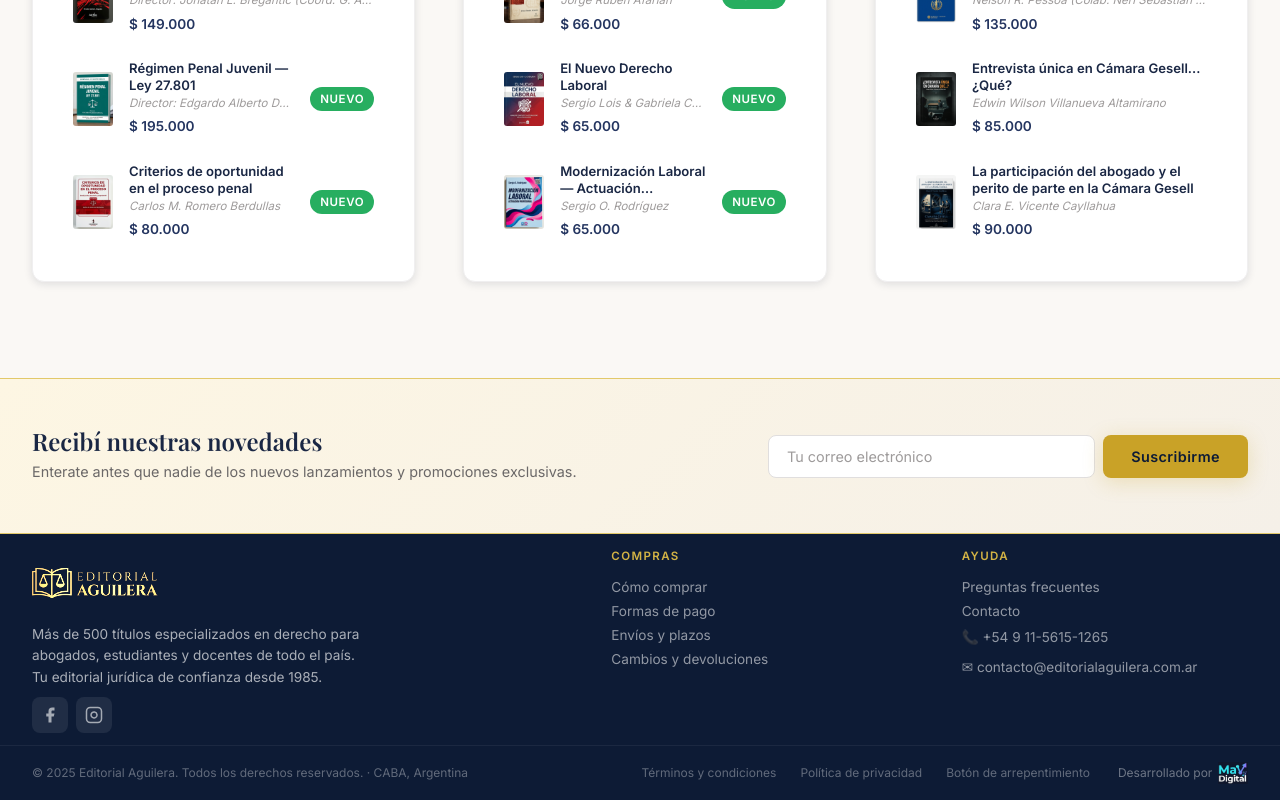
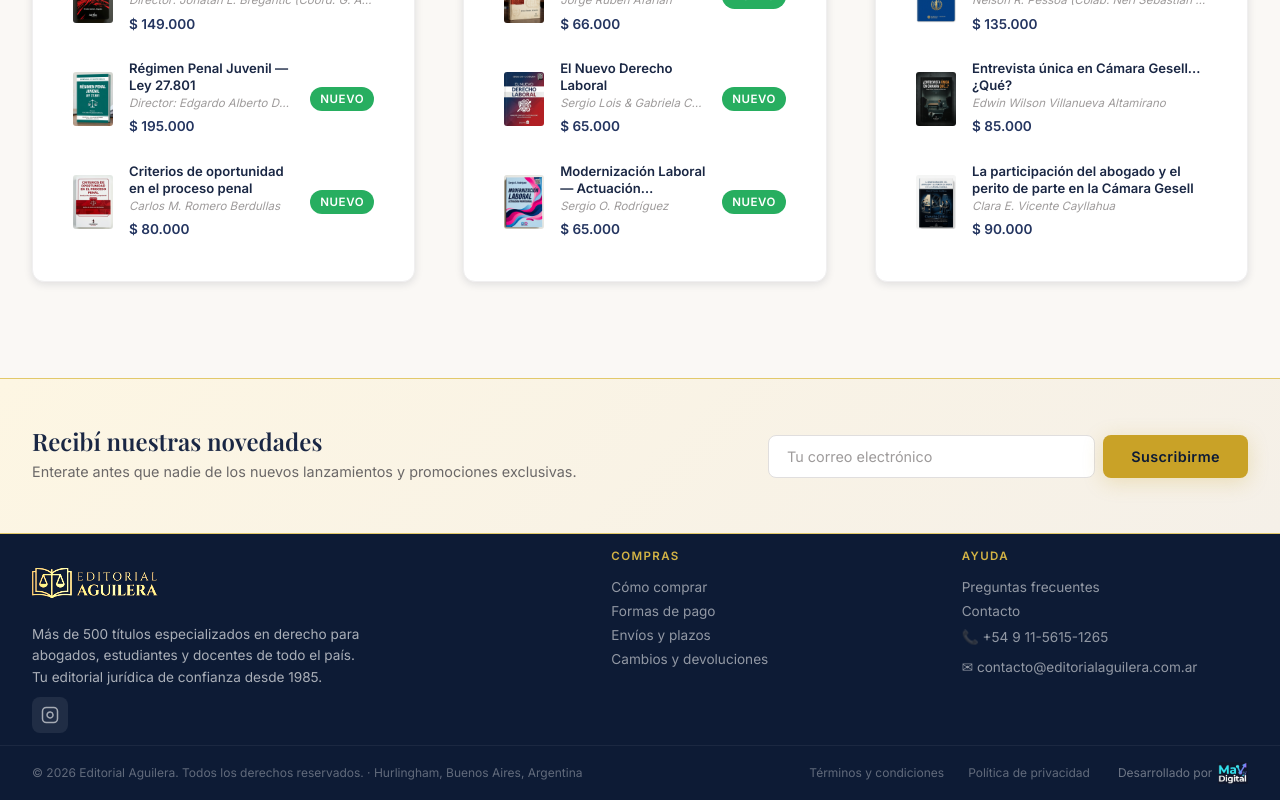
Before and after one commit to marcevillagra58-gif/editorial_aguilera, a React (Vite) app: page / in a window 1280 px wide. Shown: the part 3176-3976 px from the top of the page. Built offline with nearby package versions, Linux system fonts and the light colour scheme; no server answers.

Commit message:
Cambios en Footer

```diff
--- a/src/components/Footer.jsx
+++ b/src/components/Footer.jsx
@@ -17,11 +17,6 @@ export default function Footer({ onNavigate }) {
 
               {/* Social */}
               <div className="footer__social">
-                <a href="#" aria-label="Facebook Editorial Aguilera" className="footer__social-link" id="footer-facebook">
-                  <svg width="18" height="18" viewBox="0 0 24 24" fill="currentColor">
-                    <path d="M18 2h-3a5 5 0 00-5 5v3H7v4h3v8h4v-8h3l1-4h-4V7a1 1 0 011-1h3z"/>
-                  </svg>
-                </a>
                 <a href="#" aria-label="Instagram Editorial Aguilera" className="footer__social-link" id="footer-instagram">
                   <svg width="18" height="18" viewBox="0 0 24 24" fill="none" stroke="currentColor" strokeWidth="2">
                     <rect x="2" y="2" width="20" height="20" rx="5" ry="5"/>
@@ -80,11 +75,10 @@ export default function Footer({ onNavigate }) {
       <div className="footer__bottom">
         <div className="container">
           <div className="footer__bottom-inner">
-            <p>© 2025 Editorial Aguilera. Todos los derechos reservados. · CABA, Argentina</p>
+            <p>© 2026 Editorial Aguilera. Todos los derechos reservados. · Hurlingham, Buenos Aires, Argentina</p>
             <div className="footer__bottom-links">
               <button className="footer__bottom-link">Términos y condiciones</button>
               <button className="footer__bottom-link">Política de privacidad</button>
-              <button className="footer__bottom-link">Botón de arrepentimiento</button>
               <a
                 href="https://www.mavdigital.com.ar"
                 target="_blank"
```
